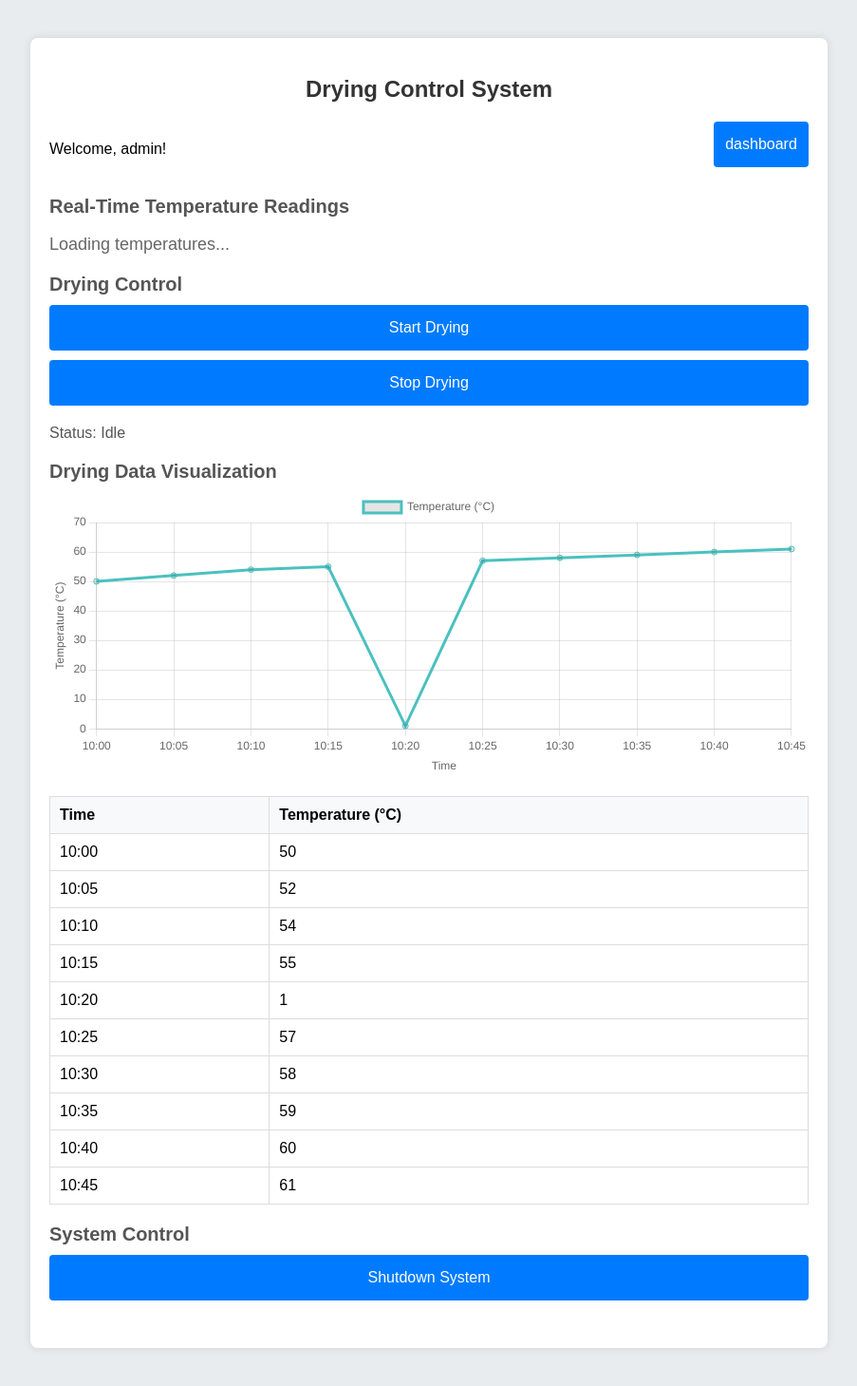
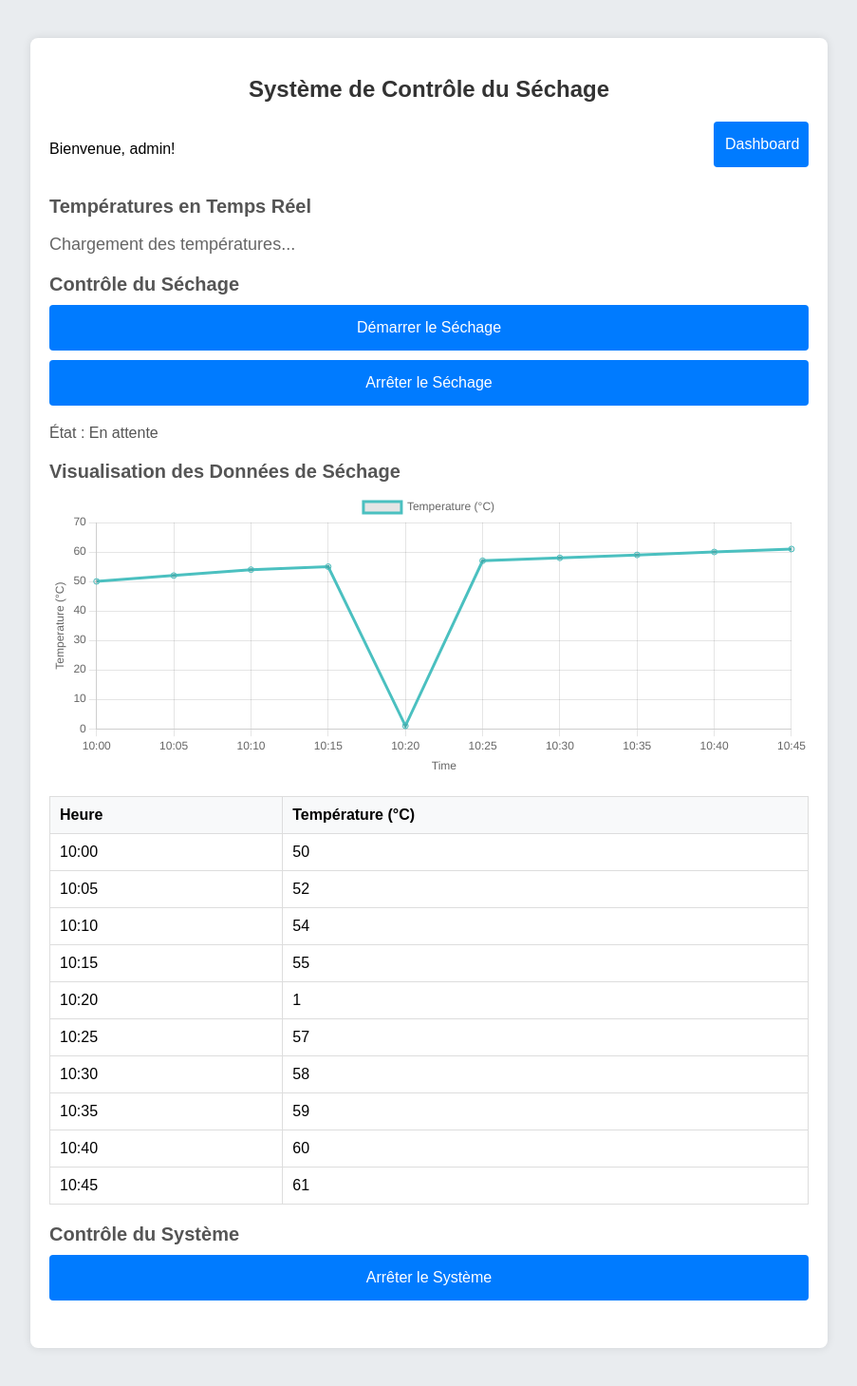
Before and after one commit to raphvsr/automated-hop-dryer, a PHP site: the page made by raspberry pi/web/index.php in a window 1280 px wide. Shown: the whole page at 95% size, without its empty margins (188-1091 px from the left). Run offline with PHP 8.4, Linux system fonts and the light colour scheme; a user stored in the database is signed in.

Commit message:
Translate user interface text to French for improved localization

```diff
--- a/raspberry pi/web/index.php
+++ b/raspberry pi/web/index.php
@@ -11,7 +11,7 @@ if (!isset($_SESSION['username'])) {
 <head>
   <meta charset="UTF-8">
   <meta name="viewport" content="width=device-width, initial-scale=1.0">
-  <title>Main Page - Drying Control</title>
+  <title>Page Principale - Contrôle du Séchage</title>
   <link rel="stylesheet" href="src/css/styles.css">
   <!-- TODO install this in local instead of cdn (j'ai la flemme de le faire mtn) -->
   <script src="https://code.jquery.com/jquery-3.6.0.min.js"></script>
@@ -20,34 +20,34 @@ if (!isset($_SESSION['username'])) {
 
 <body>
   <div class="dashboard-container">
-    <h2>Drying Control System</h2>
+    <h2>Système de Contrôle du Séchage</h2>
     <div id="dashboardHeader">
-      <p>Welcome, <?php echo $_SESSION['username']; ?>!</p>
+      <p>Bienvenue, <?php echo $_SESSION['username']; ?>!</p>
       <!-- check if user admin -->
       <?php if ($_SESSION['admin'] == 1): ?>
-        <button id="dashboard"><a href="dashboard.php">dashboard</a></button>
+        <button id="dashboard"><a href="dashboard.php">Dashboard</a></button>
       <?php endif; ?>
     </div>
     <div class="section">
-      <h3>Real-Time Temperature Readings</h3>
+      <h3>Températures en Temps Réel</h3>
       <div id="temperatureReadings">
-        <p>Loading temperatures...</p>
+        <p>Chargement des températures...</p>
       </div>
     </div>
     <div class="section">
-      <h3>Drying Control</h3>
-      <button id="startDrying">Start Drying</button>
-      <button id="stopDrying">Stop Drying</button>
-      <p id="dryingStatus">Status: Idle</p>
+      <h3>Contrôle du Séchage</h3>
+      <button id="startDrying">Démarrer le Séchage</button>
+      <button id="stopDrying">Arrêter le Séchage</button>
+      <p id="dryingStatus">État : En attente</p>
     </div>
     <div class="section">
-      <h3>Drying Data Visualization</h3>
+      <h3>Visualisation des Données de Séchage</h3>
       <canvas id="temperatureChart"></canvas>
       <table id="dataTable">
         <thead>
           <tr>
-            <th>Time</th>
-            <th>Temperature (°C)</th>
+            <th>Heure</th>
+            <th>Température (°C)</th>
           </tr>
         </thead>
         <tbody>
@@ -55,8 +55,8 @@ if (!isset($_SESSION['username'])) {
       </table>
     </div>
     <div class="section">
-      <h3>System Control</h3>
-      <button id="shutdownSystem">Shutdown System</button>
+      <h3>Contrôle du Système</h3>
+      <button id="shutdownSystem">Arrêter le Système</button>
       <p id="shutdownStatus"></p>
     </div>
   </div>
```
